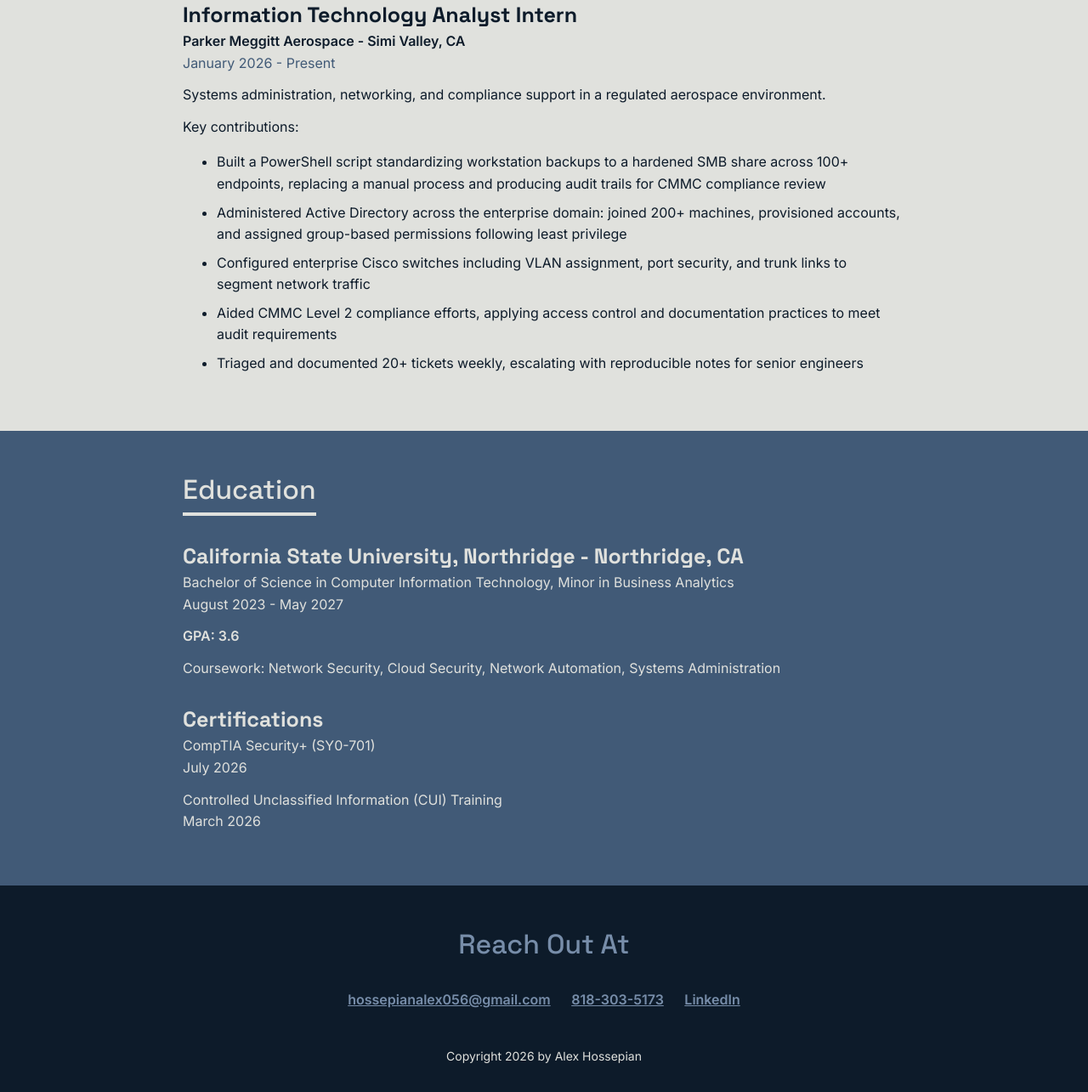
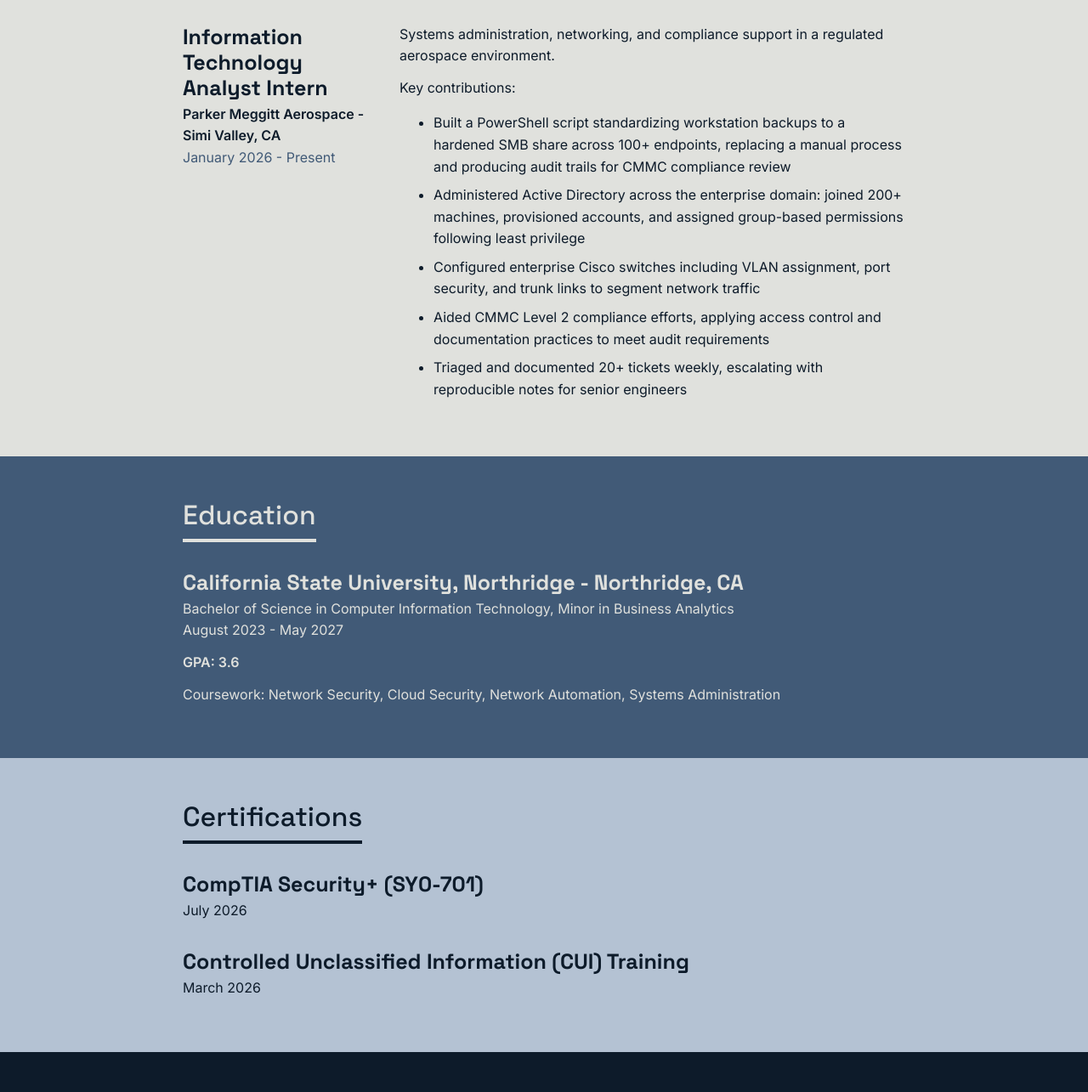
Before and after one commit to alexhossepian350/26-Fall-Comp-484-TTH-HW7, a plain HTML site: page index.html in a window 1280 px wide. Shown: the part 492-1777 px from the top of the page at 85% size. Drawn offline with Linux system fonts and the light colour scheme.

Commit message:
Q6 push and my own tweaks

```diff
--- a/css/styles.css
+++ b/css/styles.css
@@ -3,6 +3,7 @@
 #415A77 - color 2 (slate blue: education background)
 #778DA9 - color 3 (steel blue: links & accents)
 #E0E1DD - color 4 (off white: work experience background, light text)
+#B4C2D3 - color 5 (light blue: certifications background)
 */
 
 /* Global styles
@@ -34,6 +35,19 @@
     margin: 0 auto;
     padding: 50px;
     overflow: hidden;
+}
+
+.column-narrow {
+    width: 30%;
+    float: left;
+    padding-right: 3%;
+    min-height: 175px;
+}
+
+.column-wide {
+    width: 70%;
+    float: left;
+    min-height: 225px;
 }
 
 h1,
@@ -70,7 +84,7 @@
 }
 
 section h2 {
-    display: inline-block;
+    width: fit-content;
     margin: 0;
     padding-bottom: 8px;
     border-bottom: 4px solid #778DA9;
@@ -100,11 +114,7 @@
 }
 
 .profile-img {
-    width: 300px;
-    border: 4px solid #778DA9;
     border-radius: 50%;
-    float: left;
-    margin-right: 30px;
 }
 
 header h2 {
@@ -150,6 +160,14 @@
     color: #0D1B2A;
 }
 
+.work-experience h2 {
+    margin-bottom: 32px;
+}
+
+.column-narrow h3 {
+    margin-top: 0;
+}
+
 /* Company line and date line right under the job title */
 .work-experience h3 + p {
     font-weight: 600;
@@ -173,6 +191,18 @@
 }
 
 
+/* Certifications
+------------------------------------*/
+.certifications {
+    background: #B4C2D3;
+    color: #0D1B2A;
+}
+
+.certifications h2 {
+    border-bottom-color: #0D1B2A;
+}
+
+
 /* Small screens
 ------------------------------------*/
 @media (max-width: 640px) {
--- a/index.html
+++ b/index.html
@@ -13,11 +13,13 @@
     <!-- // Intro -->
     <header>
         <div class="content-wrap">
-            <img class="profile-img" src="images/Alex Photo.png" alt="Profile photo">
+            <img class="profile-img column-narrow" src="images/Alex Photo.png" alt="Profile photo">
+            <div class="column-wide">
                 <h1>Alex Hossepian</h1>
                 <h2>IT Analyst Intern &amp; Cybersecurity Student</h2>
                 <p>Computer Information Technology student at California State University, Northridge, graduating May 2027, with hands-on experience in systems administration, networking, and CMMC compliance in a regulated aerospace environment.</p>
                 <p>CompTIA Security+ certified. Outside of work I run a homelab security operations center and build projects like an AWS honeypot and a WireGuard VPN.</p>
+            </div>
         </div>
     </header>
 
@@ -28,10 +30,13 @@
                 <h2>Work Experience</h2>
 
                 <!-- Job Details: copy this whole block to add more jobs -->
+                <div class="column-narrow">
                     <h3>Information Technology Analyst Intern</h3>
                     <p>Parker Meggitt Aerospace - Simi Valley, CA</p>
                     <p>January 2026 - Present</p>
+                </div>
 
+                <div class="column-wide">
                     <!-- Add as many paragraphs as you need. -->
                     <p>Systems administration, networking, and compliance support in a regulated aerospace environment.</p>
 
@@ -44,6 +49,7 @@
                         <li>Aided CMMC Level 2 compliance efforts, applying access control and documentation practices to meet audit requirements</li>
                         <li>Triaged and documented 20+ tickets weekly, escalating with reproducible notes for senior engineers</li>
                     </ul>
+                </div>
                 <!-- end of Job Details block. -->
 
             </div>
@@ -63,12 +69,23 @@
                 <!-- Add as many paragraphs as you need. -->
                 <p>Coursework: Network Security, Cloud Security, Network Automation, Systems Administration</p>
                 <!-- End of school details. -->
+            </div>
+        </section>
 
-                <!-- Certification details -->
-                <h3>Certifications</h3>
-                <p>CompTIA Security+ (SY0-701) <br>July 2026</br></p>
-                <p>Controlled Unclassified Information (CUI) Training <br>March 2026</br></p>
+
+        <!-- // Certifications -->
+        <!-- I wanted to make certifications its own section because to me I want to display that outside of just education. I wanted to also make it slightly different than other people's. -->
+        <section class="certifications">
+            <div class="content-wrap">
+                <h2>Certifications</h2>
+
+                <!-- Certification details: copy this whole block to add more certifications. -->
+                <h3>CompTIA Security+ (SY0-701)</h3>
+                <p>July 2026</p>
                 <!-- End of certification details. -->
+
+                <h3>Controlled Unclassified Information (CUI) Training</h3>
+                <p>March 2026</p>
             </div>
         </section>
     </main>
```
Lines whose indentation alone changed are shown as unchanged.
